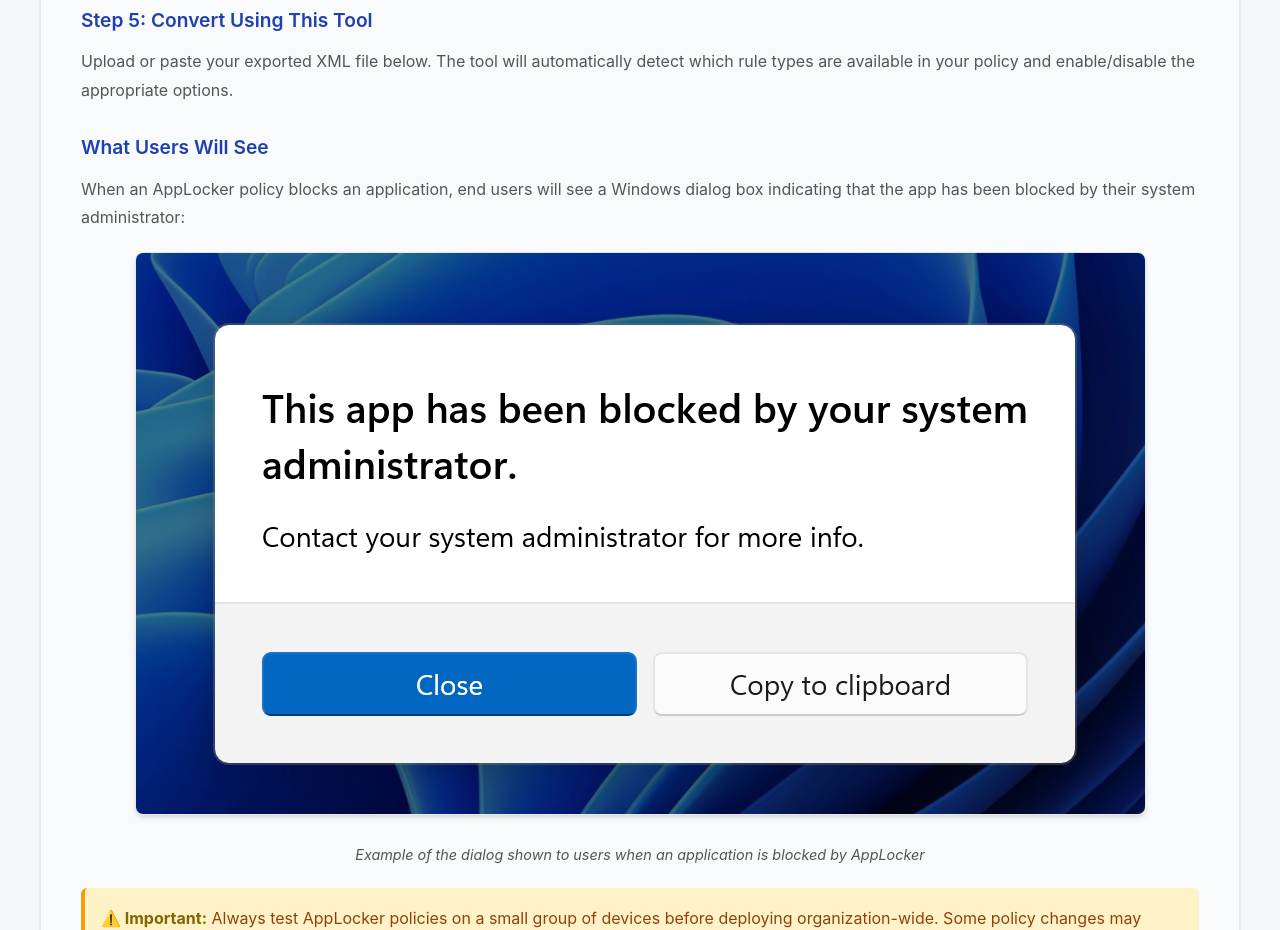
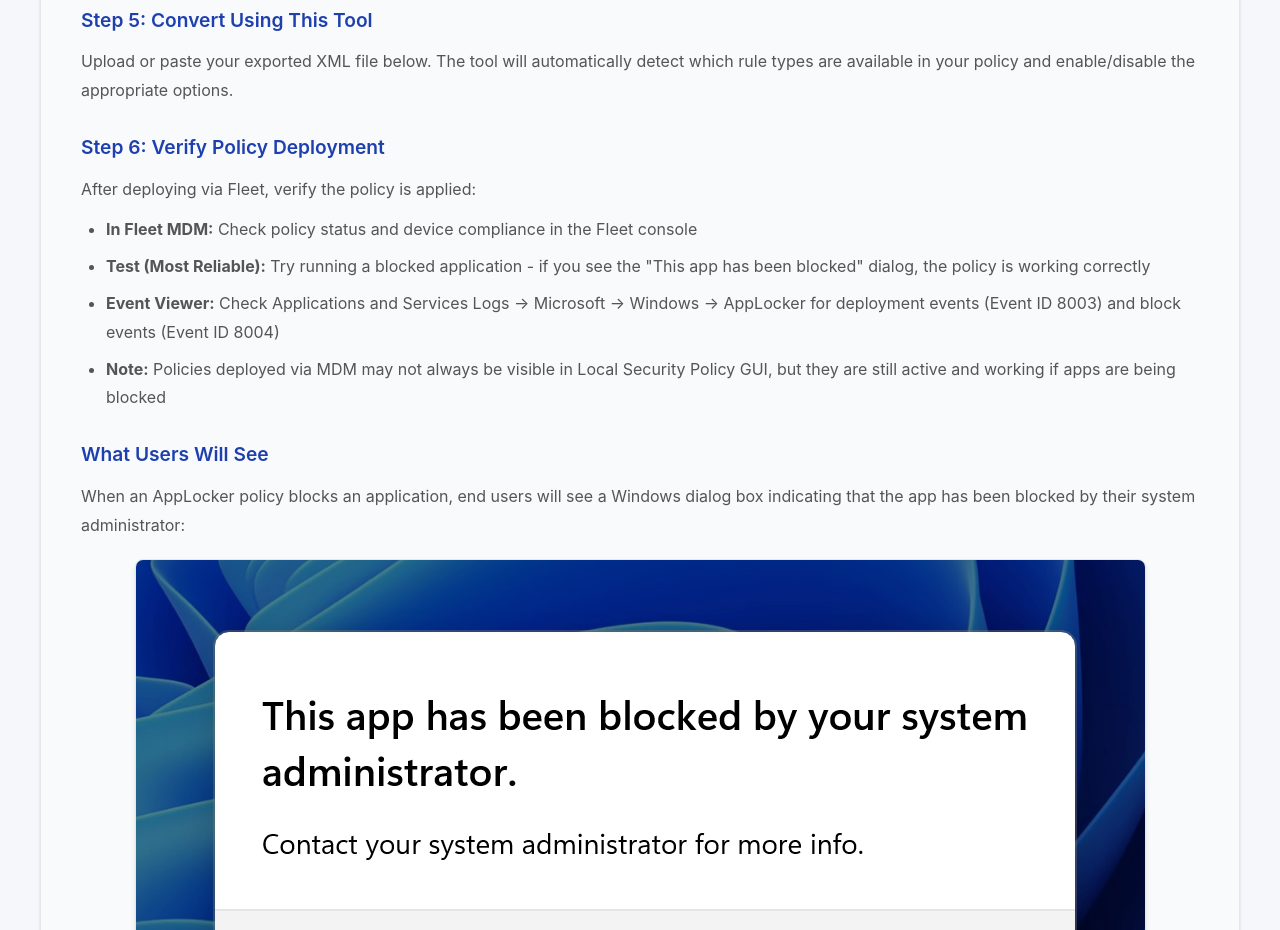
Before and after one commit to allenhouchins/applocker-fleet-converter, a plain HTML site: page index.html in a window 1280 px wide. Shown: the part 1010-1940 px from the top of the page. Drawn offline with Linux system fonts and the light colour scheme.

Commit message:
Update wording

```diff
--- a/index.html
+++ b/index.html
@@ -42,6 +42,15 @@
 
                 <h3>Step 5: Convert Using This Tool</h3>
                 <p>Upload or paste your exported XML file below. The tool will automatically detect which rule types are available in your policy and enable/disable the appropriate options.</p>
+
+                <h3>Step 6: Verify Policy Deployment</h3>
+                <p>After deploying via Fleet, verify the policy is applied:</p>
+                <ul>
+                    <li><strong>In Fleet MDM:</strong> Check policy status and device compliance in the Fleet console</li>
+                    <li><strong>Test (Most Reliable):</strong> Try running a blocked application - if you see the "This app has been blocked" dialog, the policy is working correctly</li>
+                    <li><strong>Event Viewer:</strong> Check Applications and Services Logs → Microsoft → Windows → AppLocker for deployment events (Event ID 8003) and block events (Event ID 8004)</li>
+                    <li><strong>Note:</strong> Policies deployed via MDM may not always be visible in Local Security Policy GUI, but they are still active and working if apps are being blocked</li>
+                </ul>
 
                 <h3>What Users Will See</h3>
                 <p>When an AppLocker policy blocks an application, end users will see a Windows dialog box indicating that the app has been blocked by their system administrator:</p>
```
Also changed, not shown: 1 other file.
